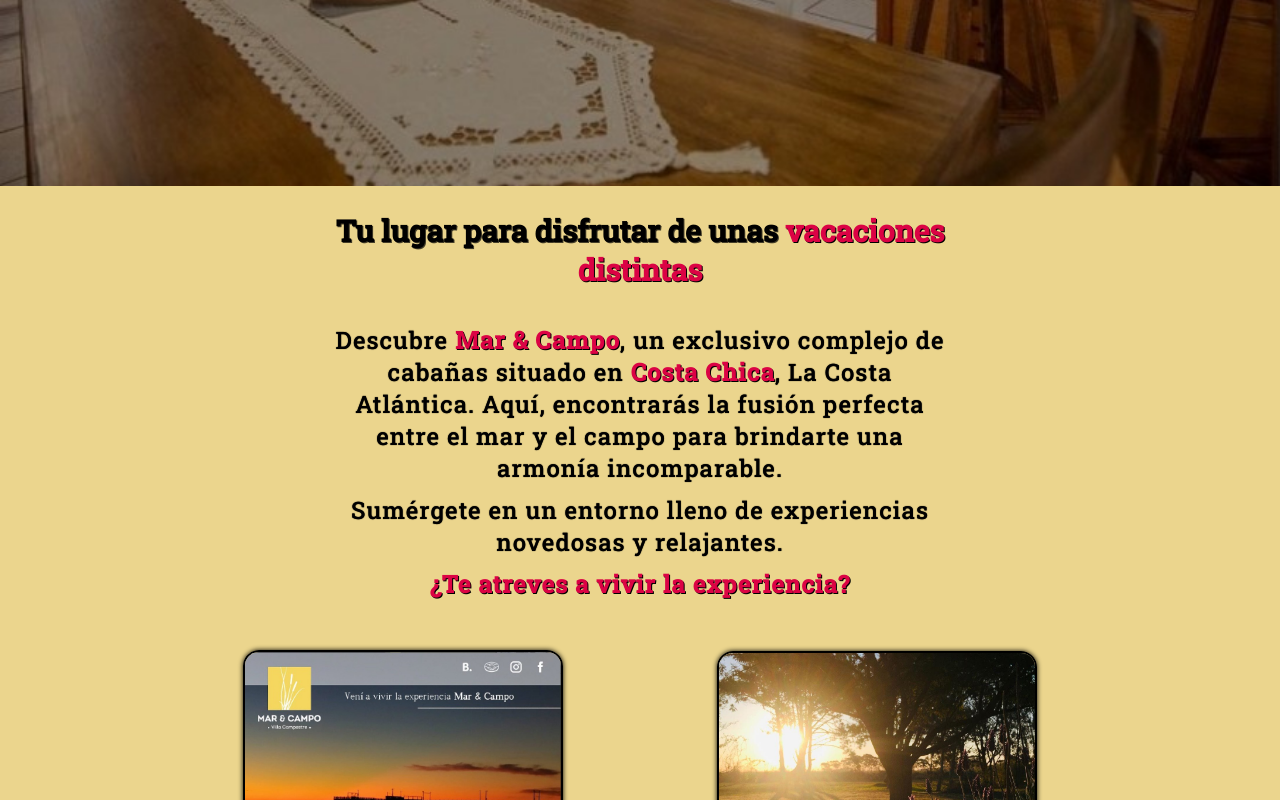
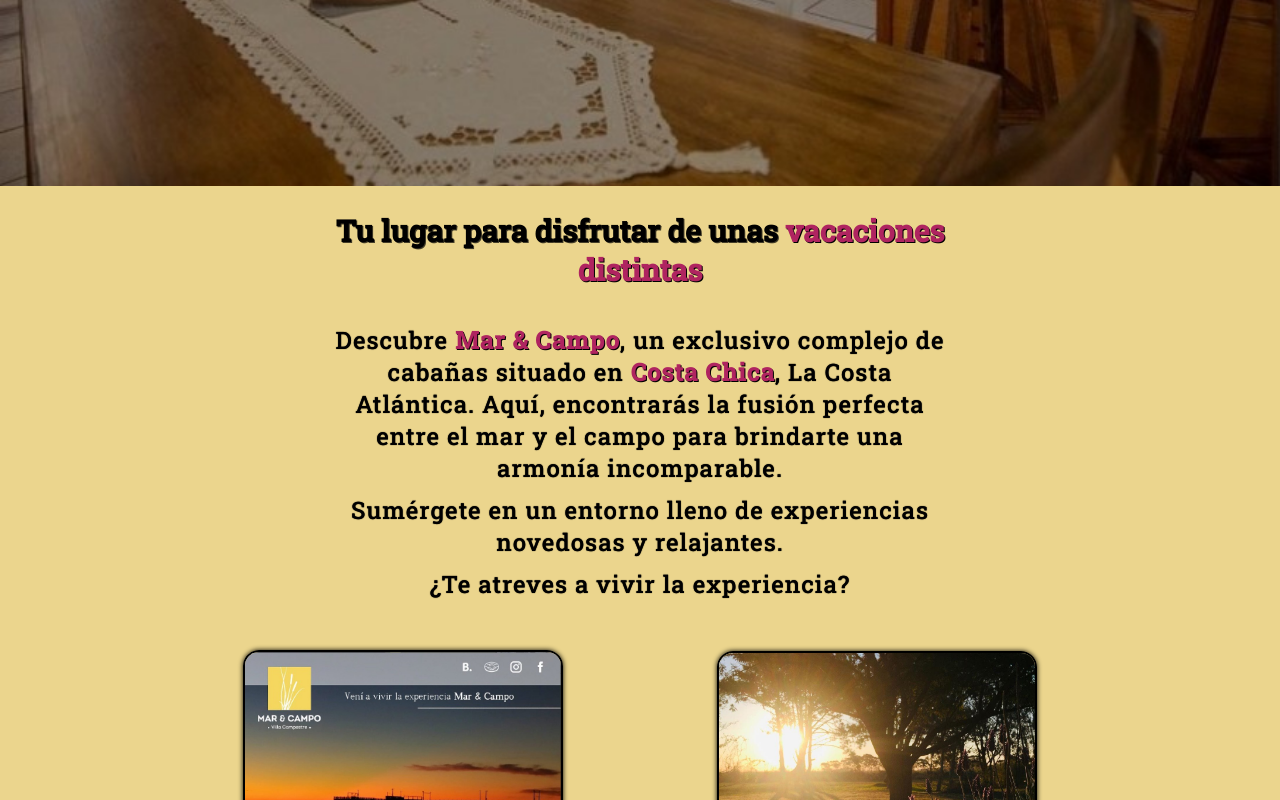
Before and after one commit to DylanMZ05/Mar-Campo, a plain HTML site: page index.html in a window 1280 px wide. Shown: the part 614-1414 px from the top of the page. Drawn offline with nearby package versions, Linux system fonts and the light colour scheme.

Commit message:
Add files via upload

```diff
--- a/index.html
+++ b/index.html
@@ -74,15 +74,14 @@
                         Sumérgete en un entorno lleno de experiencias novedosas y relajantes.
                     </p>
                     <p>
-                        <b class="green">
-                            ¿Te atreves a vivir la experiencia?
-                        </b>
+                        ¿Te atreves a vivir la experiencia?
                     </p>
                 </div>
             </nav>
             <div class="second-section__img">
                 <img src="media/marycampo2.jpg" alt="Imagen de Mar y Campo">
             </div>
+
         </nav>
         <nav class="second-section__img-dekstop-container">
             <div class="second-section__img-dekstop">
--- a/style.css
+++ b/style.css
@@ -257,7 +257,7 @@ body, html {
 }
 
 .green {
-    color: #db0344;
+    color: #af2460;
     text-shadow: 1px 1px #000;
     font: bold;
 }
```
